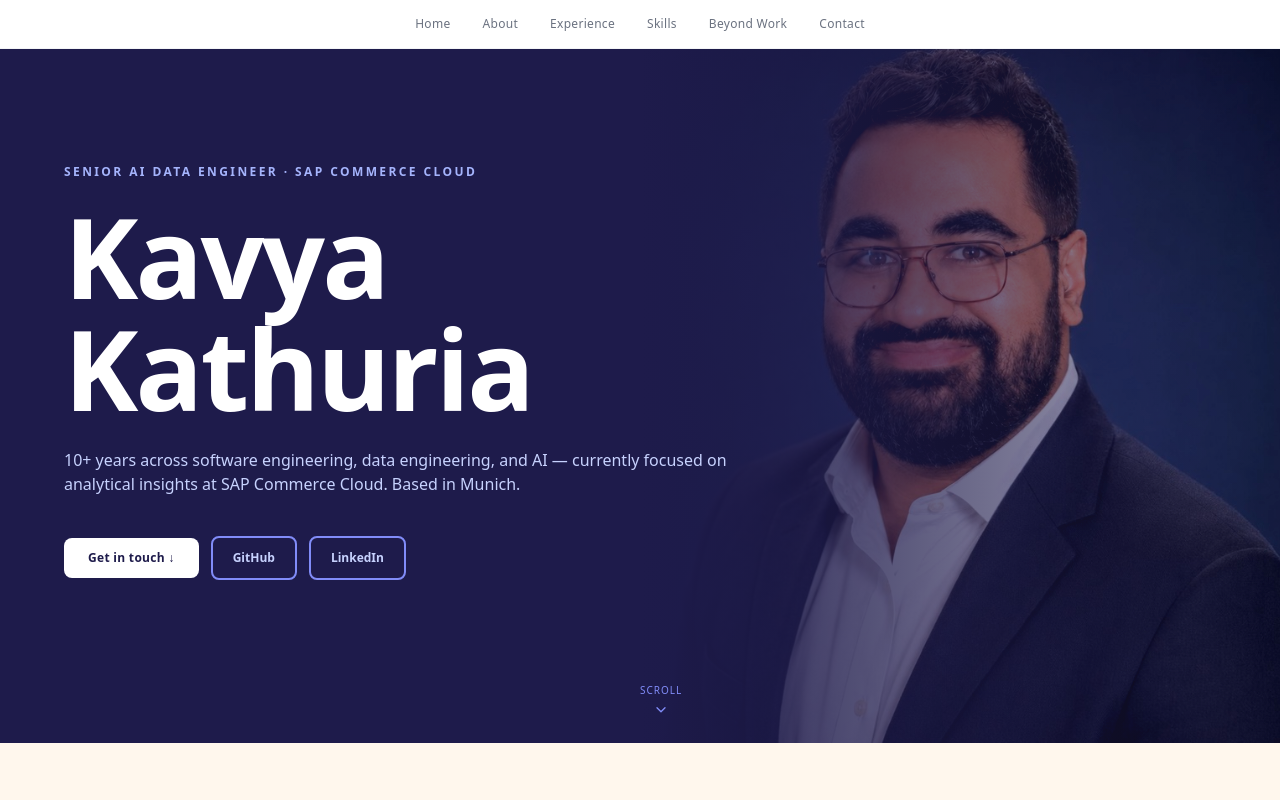
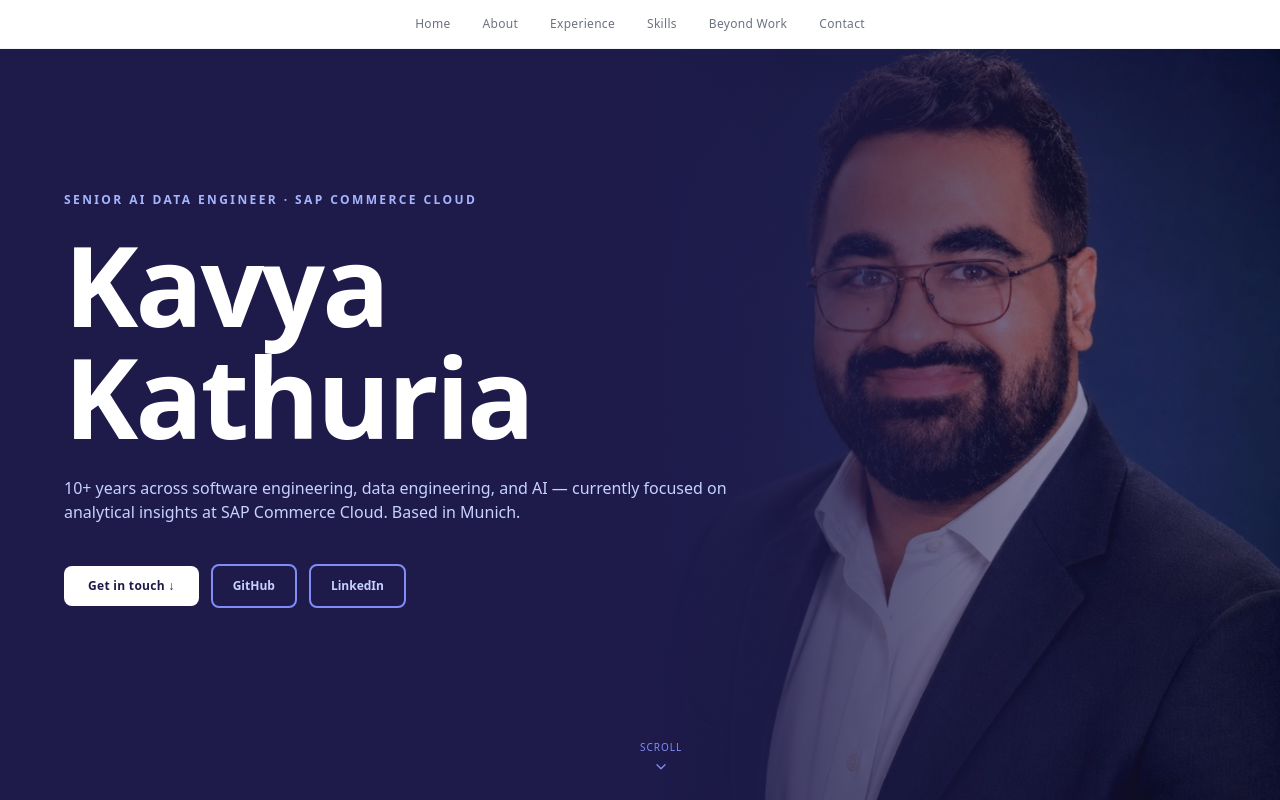
Before and after one commit to kavyakat/kk-website, a Next.js app: page / in a window 1280 px wide. Built offline with nearby package versions, Linux system fonts and the light colour scheme.

Commit message:
fix: section min-height to 100dvh to prevent next section bleed

```diff
--- a/src/app/globals.css
+++ b/src/app/globals.css
@@ -26,7 +26,7 @@ body {
 
 section {
   scroll-snap-align: start;
-  min-height: calc(100dvh - var(--navbar-height));
+  min-height: 100dvh;
 }
 
 /* Fade-in animation for section content */
```
